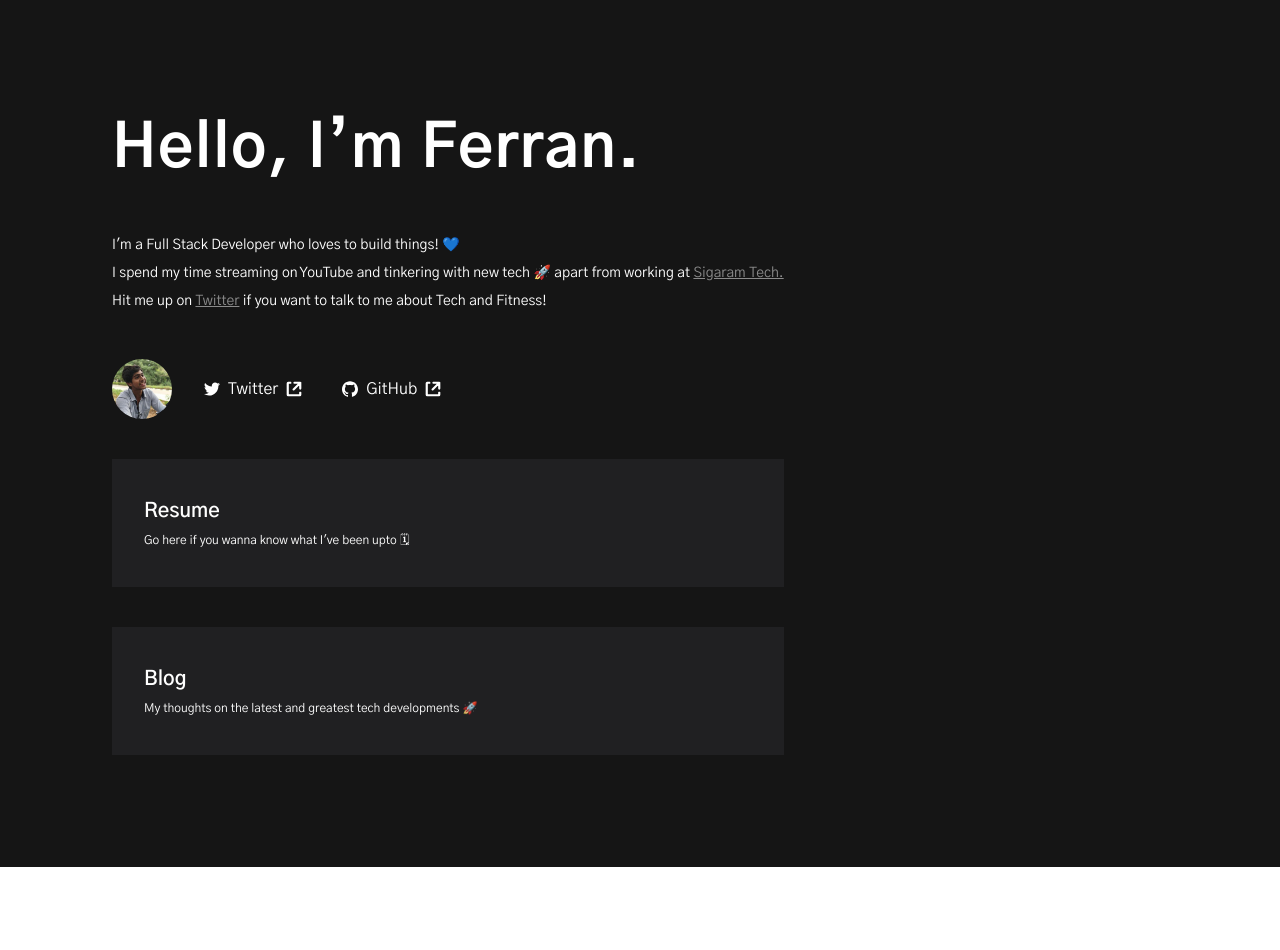
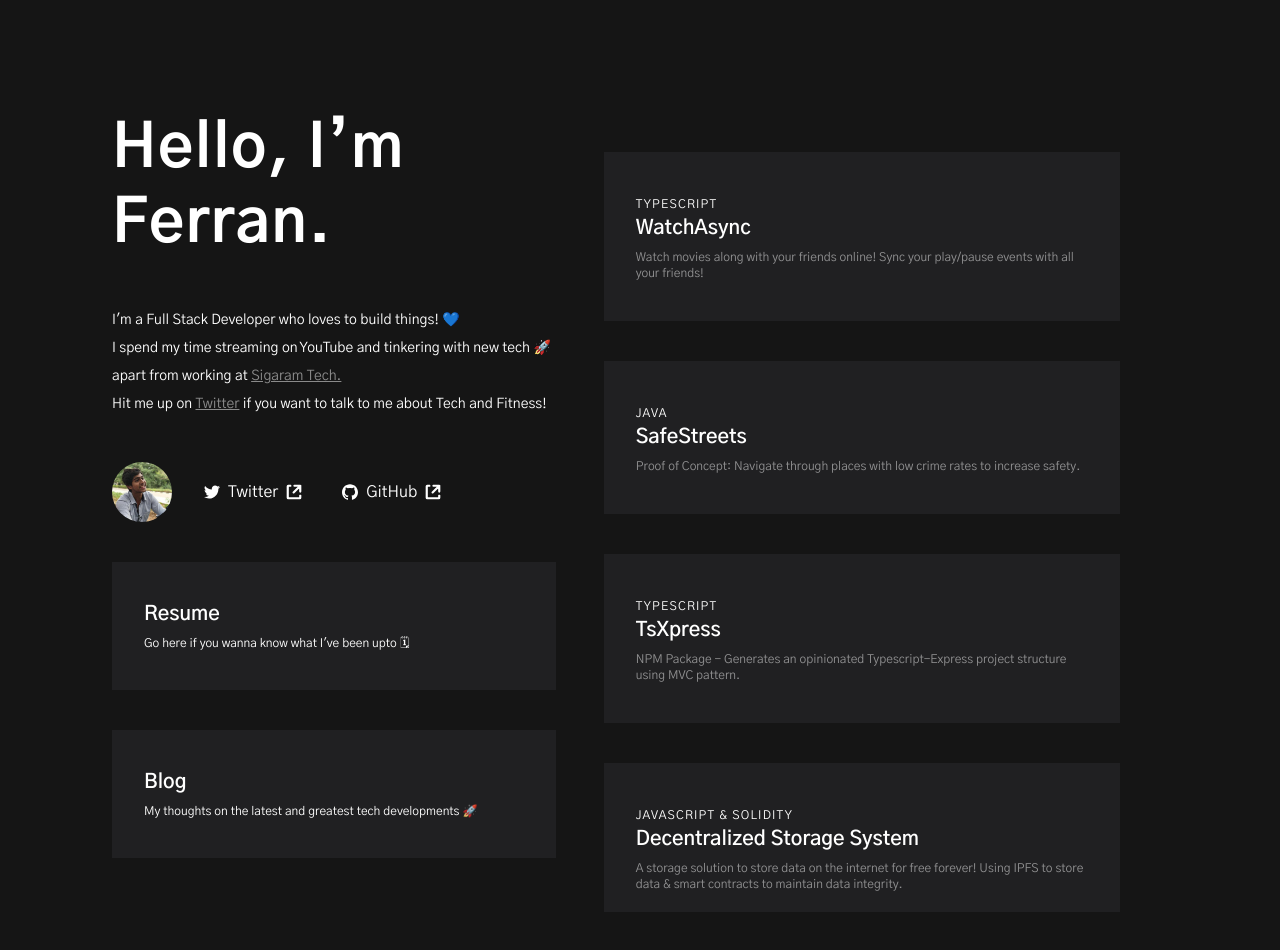
Before and after one commit to ferran9908/Liebe, a Next.js app: page / in a window 1280 px wide. Shown: the top 950 px of the page. Before the commit the page ends 867 px from the top, so only its background shows below. Built offline with nearby package versions, Linux system fonts and the light colour scheme.

Commit message:
Add Projects Section ⌅

```diff
--- /dev/null
+++ b/components/ProjectCard.tsx
@@ -0,0 +1,32 @@
+import React from "react";
+import { TransitioningArticle } from "../styled-components/TransitioningArticle";
+
+interface Props {
+  url: string;
+  language: string;
+  title: string;
+  description: string;
+}
+
+const ProjectCard: React.FC<Props> = ({
+  url,
+  language,
+  title,
+  description,
+}) => {
+  return (
+    <a href={url} target="_blank" rel="noreferrer noopener">
+      <TransitioningArticle className="bg-dusk w-full h-auto mt-10 py-10 px-8 md:transform md:hover:scale-110">
+        <h4 className="uppercase text-white text-xs tracking-widest leading-loose">
+          {language}
+        </h4>
+        <h3 className="text-xl leading-tight font-semibold text-white">
+          {title}
+        </h3>
+        <p className="text-white opacity-50 text-xs mt-2">{description}</p>
+      </TransitioningArticle>
+    </a>
+  );
+};
+
+export default ProjectCard;
--- a/pages/index.tsx
+++ b/pages/index.tsx
@@ -1,12 +1,10 @@
 import Image from "next/image";
-import styled from "styled-components";
-
-const TransitioningArticle = styled.article`
-  transition: all 0.2s ease-in-out;
-`;
+import ProjectCard from "../components/ProjectCard";
+import { TransitioningArticle } from "../styled-components/TransitioningArticle";
 
 export default function Home() {
   return (
+    <div className="lg:grid lg:place-items-center">
       <div className="flex flex-col md:flex-row items-stretch">
         <div>
           <h1 className="text-white text-6xl font-bold tracking-wide leading-tight">
@@ -119,7 +117,8 @@ export default function Home() {
           </div>
           <a
             href="https://raw.githubusercontent.com/ferran9908/CV/master/Resume.pdf"
-          rel="noopener"
+            rel="noopener noreferrer"
+            target="_blank"
           >
             <TransitioningArticle className="bg-dusk w-full h-32 mt-10 py-10 px-8 md:transform md:hover:scale-110">
               <h3 className="text-xl leading-tight font-semibold text-white">
@@ -130,7 +129,11 @@ export default function Home() {
               </p>
             </TransitioningArticle>
           </a>
-        <a href="https://ferran.hashnode.dev" rel="noopener">
+          <a
+            href="https://ferran.hashnode.dev"
+            target="_blank"
+            rel="noreferrer noopener"
+          >
             <TransitioningArticle className="bg-dusk w-full h-32 mt-10 py-10 px-8 md:transform md:hover:scale-110">
               <h3 className="text-xl leading-tight font-semibold text-white">
                 Blog
@@ -141,6 +144,33 @@ export default function Home() {
             </TransitioningArticle>
           </a>
         </div>
+        <div className="md:px-12 items-stretch md:h-screen md:overflow-y-auto no-scrollbar">
+          <ProjectCard
+            url="https://github.com/ferran9908/Async-Frontend"
+            language="Typescript"
+            title="WatchAsync"
+            description="Watch movies along with your friends online! Sync your play/pause events with all your friends!"
+          />
+          <ProjectCard
+            url="https://github.com/ferran9908/SafeStreets"
+            language="Java"
+            title="SafeStreets"
+            description="Proof of Concept: Navigate through places with low crime rates to increase safety."
+          />
+          <ProjectCard
+            url="https://github.com/ferran9908/tsxpress"
+            language="Typescript"
+            title="TsXpress"
+            description="NPM Package - Generates an opinionated Typescript-Express project structure using MVC pattern."
+          />
+          <ProjectCard
+            url="https://github.com/ferran9908/Decentralized-Storage-System"
+            language="Javascript & Solidity"
+            title="Decentralized Storage System"
+            description="A storage solution to store data on the internet for free forever! Using IPFS to store data & smart contracts to maintain data integrity."
+          />
+        </div>
+      </div>
     </div>
   );
 }
--- /dev/null
+++ b/styled-components/TransitioningArticle.tsx
@@ -0,0 +1,5 @@
+import styled from "styled-components";
+
+export const TransitioningArticle = styled.article`
+  transition: all 0.2s ease-in-out;
+`;
--- a/styles/globals.css
+++ b/styles/globals.css
@@ -3,3 +3,15 @@
 @tailwind base;
 @tailwind components;
 @tailwind utilities;
+
+@layer utilities {
+  .no-scrollbar::-webkit-scrollbar {
+    display: none;
+  }
+
+  /* Hide scrollbar for IE, Edge and Firefox */
+  .no-scrollbar {
+    -ms-overflow-style: none; /* IE and Edge */
+    scrollbar-width: none; /* Firefox */
+  }
+}
```
Lines whose indentation alone changed are shown as unchanged.
